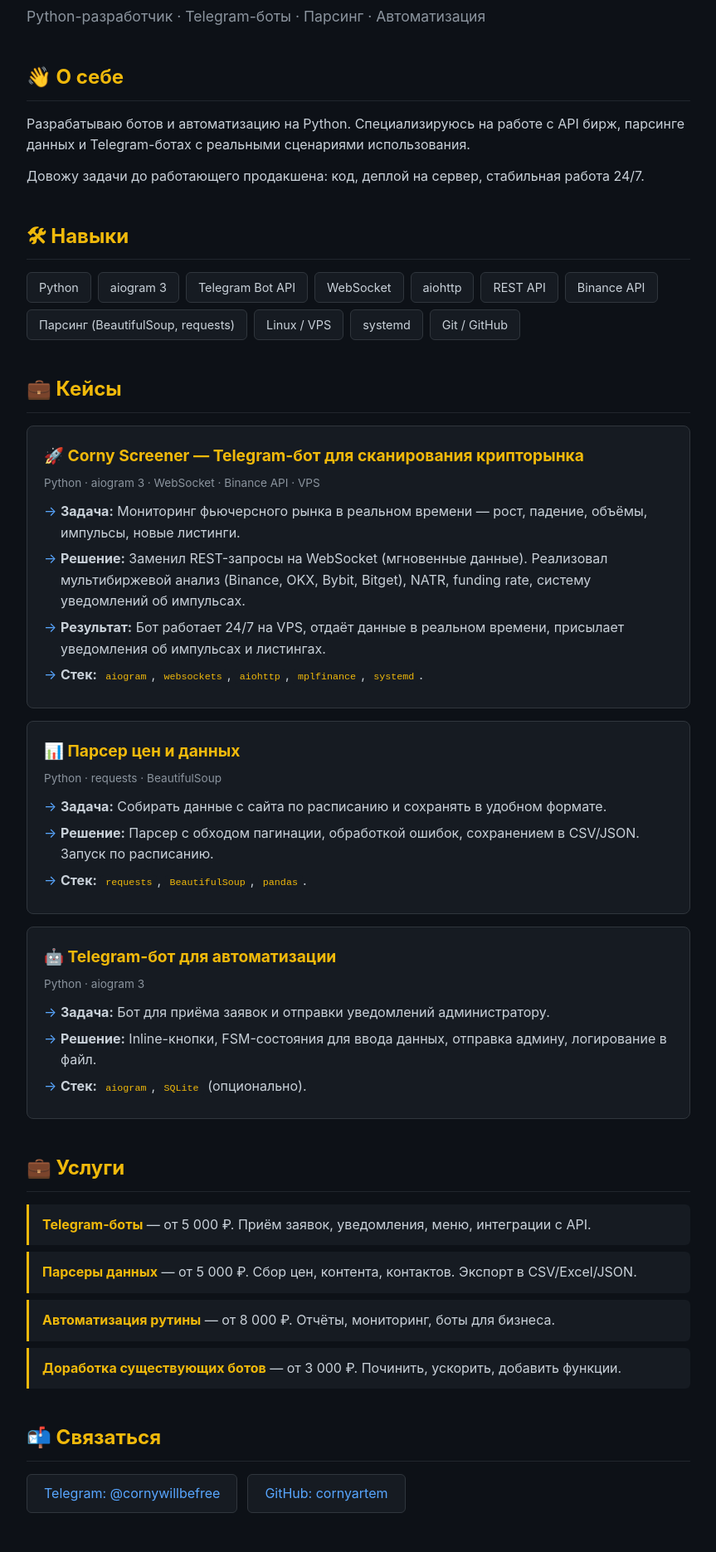
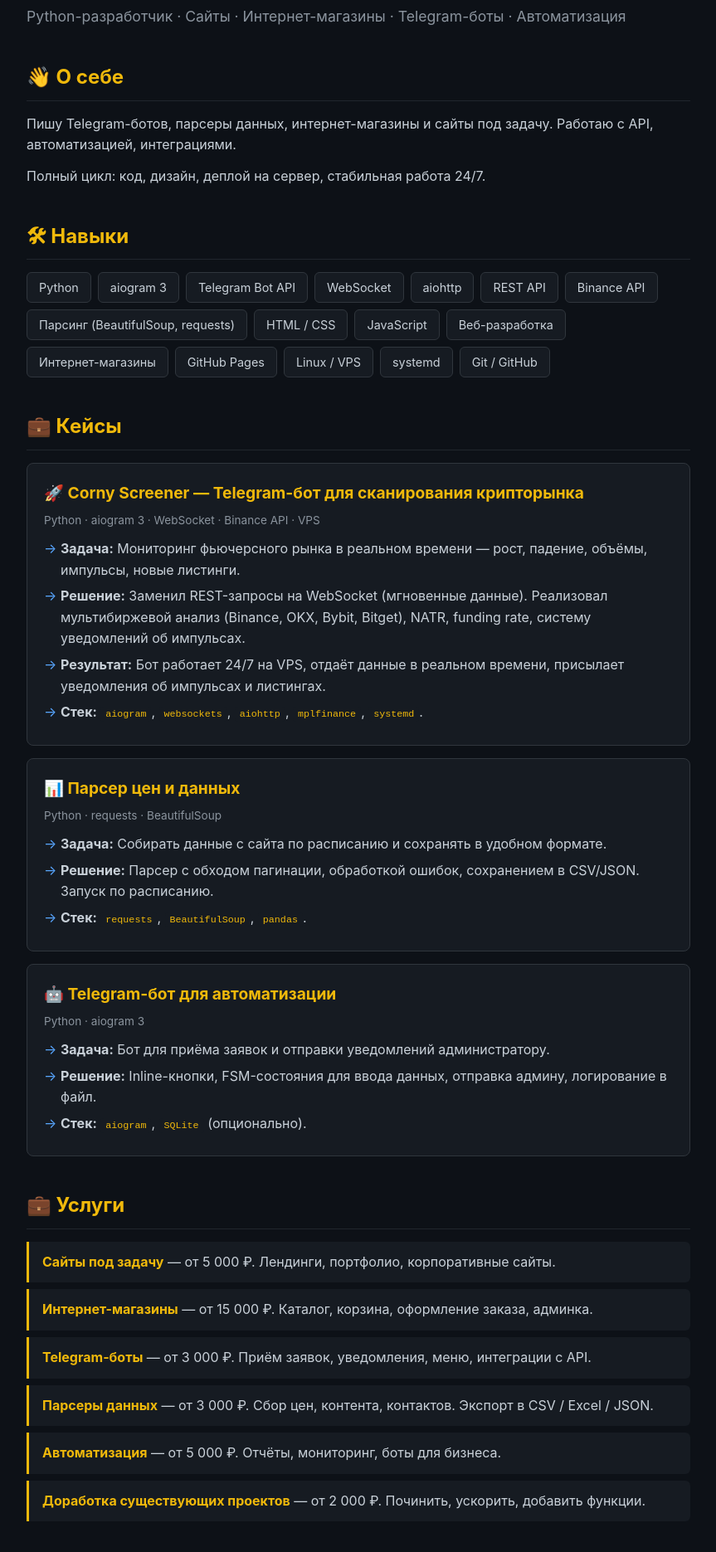
Before and after one commit to cornyartem/cornyartem.github.io, a plain HTML site: page index.html in a window 1280 px wide. Shown: the part 100-1971 px from the top of the page at 83% size, without its empty margins (208-1071 px from the left). Drawn offline with Linux system fonts and the light colour scheme.

Commit message:
Update index.html

```diff
--- a/index.html
+++ b/index.html
@@ -73,12 +73,12 @@
 <div class="container">
 
   <h1>CornyArtem</h1>
-  <p class="subtitle">Python-разработчик · Telegram-боты · Парсинг · Автоматизация</p>
+  <p class="subtitle">Python-разработчик · Сайты · Интернет-магазины · Telegram-боты · Автоматизация</p>
 
   <div class="section">
     <h2>👋 О себе</h2>
-    <p>Разрабатываю ботов и автоматизацию на Python. Специализируюсь на работе с API бирж, парсинге данных и Telegram-ботах с реальными сценариями использования.</p>
-    <p>Довожу задачи до работающего продакшена: код, деплой на сервер, стабильная работа 24/7.</p>
+    <p>Пишу Telegram-ботов, парсеры данных, интернет-магазины и сайты под задачу. Работаю с API, автоматизацией, интеграциями.</p>
+    <p>Полный цикл: код, дизайн, деплой на сервер, стабильная работа 24/7.</p>
   </div>
 
   <div class="section">
@@ -92,6 +92,11 @@
       <span class="skill">REST API</span>
       <span class="skill">Binance API</span>
       <span class="skill">Парсинг (BeautifulSoup, requests)</span>
+      <span class="skill">HTML / CSS</span>
+      <span class="skill">JavaScript</span>
+      <span class="skill">Веб-разработка</span>
+      <span class="skill">Интернет-магазины</span>
+      <span class="skill">GitHub Pages</span>
       <span class="skill">Linux / VPS</span>
       <span class="skill">systemd</span>
       <span class="skill">Git / GitHub</span>
@@ -137,10 +142,12 @@
   <div class="section">
     <h2>💼 Услуги</h2>
     <ul class="services">
-      <li><strong>Telegram-боты</strong> — от 5 000 ₽. Приём заявок, уведомления, меню, интеграции с API.</li>
-      <li><strong>Парсеры данных</strong> — от 5 000 ₽. Сбор цен, контента, контактов. Экспорт в CSV/Excel/JSON.</li>
-      <li><strong>Автоматизация рутины</strong> — от 8 000 ₽. Отчёты, мониторинг, боты для бизнеса.</li>
-      <li><strong>Доработка существующих ботов</strong> — от 3 000 ₽. Починить, ускорить, добавить функции.</li>
+      <li><strong>Сайты под задачу</strong> — от 5 000 ₽. Лендинги, портфолио, корпоративные сайты.</li>
+      <li><strong>Интернет-магазины</strong> — от 15 000 ₽. Каталог, корзина, оформление заказа, админка.</li>
+      <li><strong>Telegram-боты</strong> — от 3 000 ₽. Приём заявок, уведомления, меню, интеграции с API.</li>
+      <li><strong>Парсеры данных</strong> — от 3 000 ₽. Сбор цен, контента, контактов. Экспорт в CSV / Excel / JSON.</li>
+      <li><strong>Автоматизация</strong> — от 5 000 ₽. Отчёты, мониторинг, боты для бизнеса.</li>
+      <li><strong>Доработка существующих проектов</strong> — от 2 000 ₽. Починить, ускорить, добавить функции.</li>
     </ul>
   </div>
 
```
